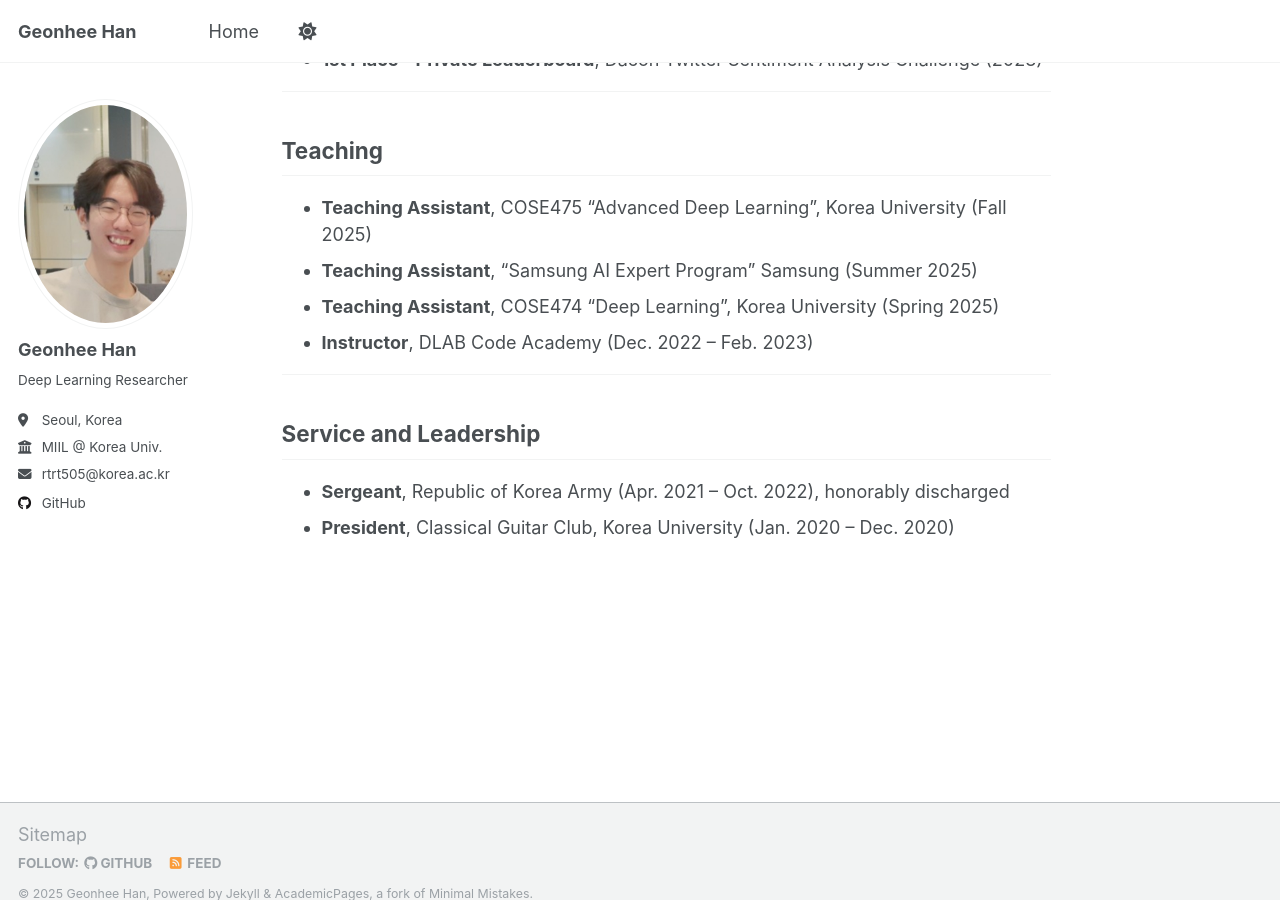
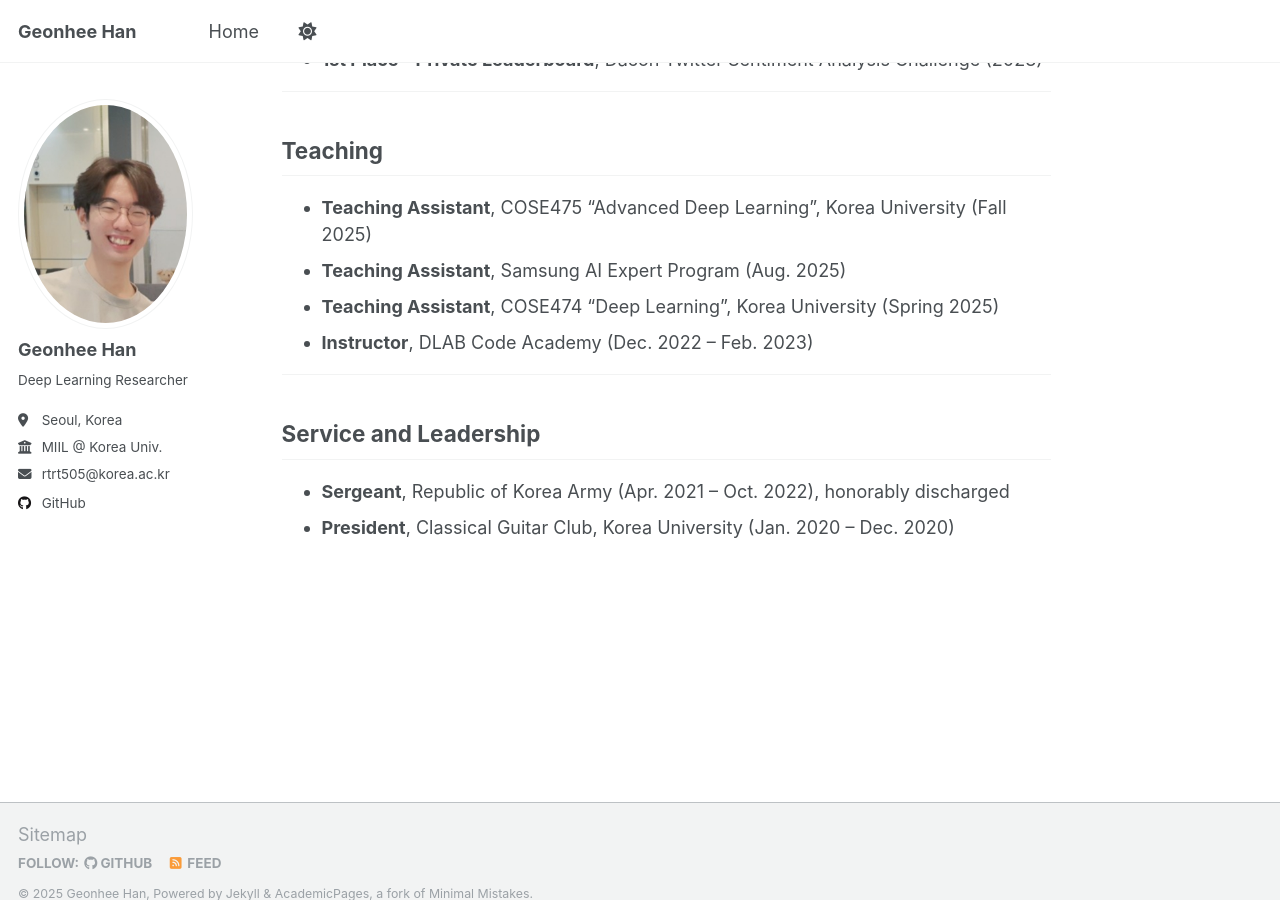
Before and after one commit to chaksseu/chaksseu.github.io, a Jekyll site: the page built from _pages/home.md, in a window 1280 px wide and 900 px high, scrolled down 1362 px. Built offline with Jekyll 4.4.1, drawn with Linux system fonts in a browser that asks for light colours.

Commit message:
update_250729

```diff
--- a/_pages/home.md
+++ b/_pages/home.md
@@ -32,7 +32,7 @@
 
 ## Publications
 
-* <a href="https://wltschmrz.github.io/DGMO/" target="_blank" rel="noopener noreferrer">DGMO: Training-Free Audio Source Separation through Diffusion-Guided Mask Optimization</a> <span style="color:#000000"><b>(oral)</b></span>
+* <a href="https://wltschmrz.github.io/DGMO/" target="_blank" rel="noopener noreferrer">DGMO: Training-Free Audio Source Separation through Diffusion-Guided Mask Optimization</a> <span style="color:#757882"><b>(oral)</b></span>
   Geonyoung Lee<sup>*</sup>, <b>Geonhee Han</b><sup>*</sup>, Paul Hongsuck Seo. <i>Interspeech 2025</i>. (\* Equal contribution)
 
 * <a href="https://dohyun-as.github.io/Random-Conditioning/" target="_blank" rel="noopener noreferrer">Random Conditioning with Distillation for Data-Efficient Diffusion Model Compression</a>
@@ -53,7 +53,7 @@
 ## Teaching
 
 * <b>Teaching Assistant</b>, COSE475 "Advanced Deep Learning", Korea University (Fall 2025)
-* <b>Teaching Assistant</b>, "Samsung AI Expert Program" Samsung (Summer 2025)
+* <b>Teaching Assistant</b>, Samsung AI Expert Program (Aug. 2025)
 * <b>Teaching Assistant</b>, COSE474 "Deep Learning", Korea University (Spring 2025)
 * <b>Instructor</b>, DLAB Code Academy (Dec. 2022 – Feb. 2023)
 
```
